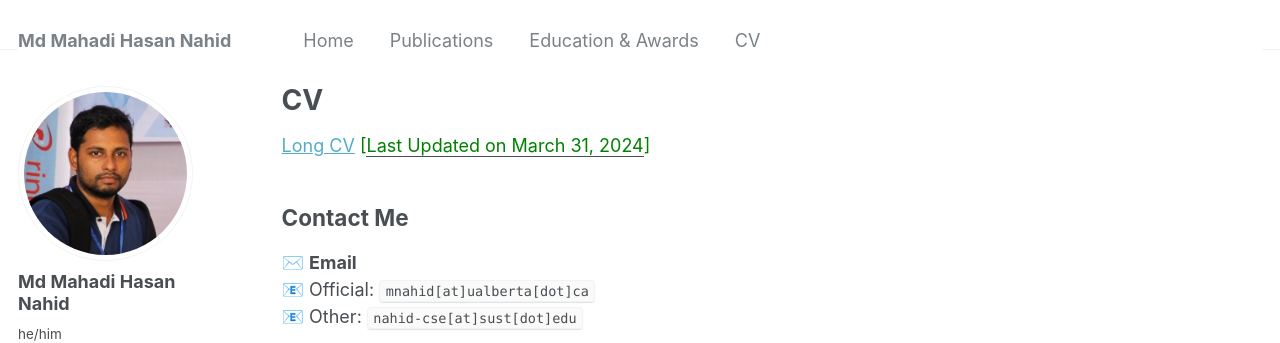
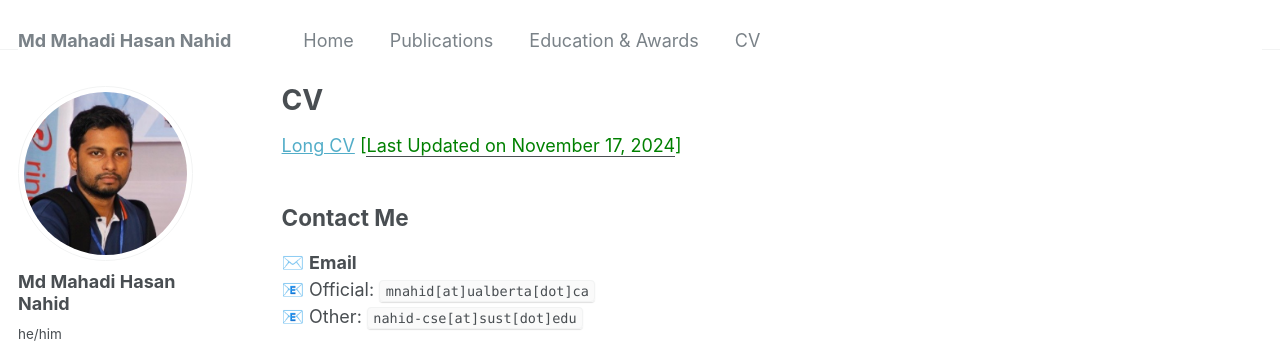
Before and after one commit to mahadi-nahid/mahadi-nahid.github.io, a Jekyll site: the page built from _pages/cv.md, in a window 1280 px wide and 1155 px high. Shown: the top 343 px of the window. Built offline with Jekyll 4.4.1, drawn with Linux system fonts in a browser that asks for light colours; some web fonts are replaced.

Commit message:
cv updated

```diff
--- a/_pages/cv.md
+++ b/_pages/cv.md
@@ -6,7 +6,7 @@ author_profile: true
 ---
 <p>
   <a href="https://mahadi-nahid.github.io/files/mnahid_cv_long.pdf" target="_blank" title="Long CV">Long CV</a>
-  <span style="color:green;">[<ins>Last Updated on March 31, 2024</ins>]</span>
+  <span style="color:green;">[<ins>Last Updated on November 17, 2024</ins>]</span>
 </p>
 
 ## Contact Me
```
Also changed, not shown: 1 other file.
